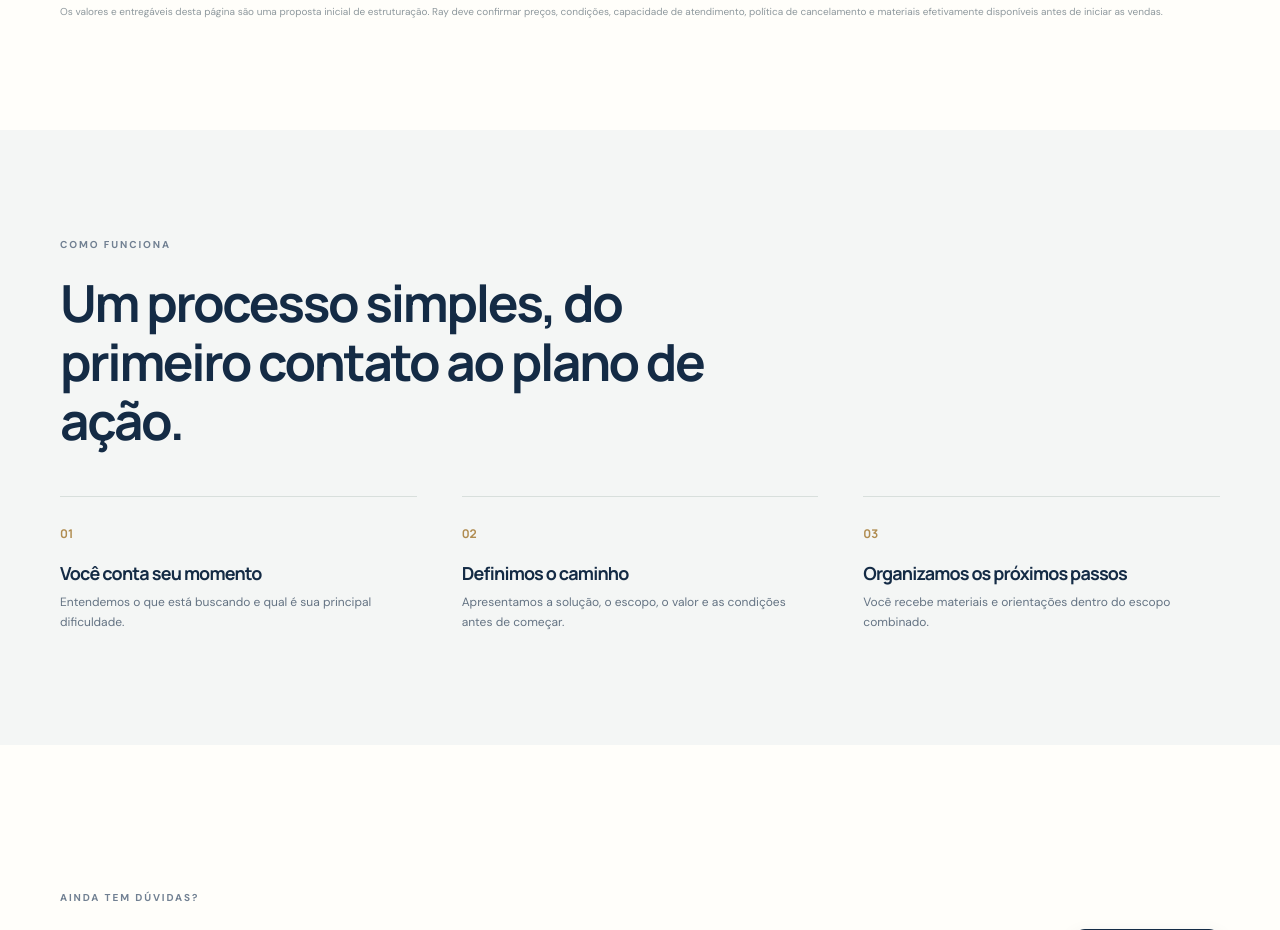
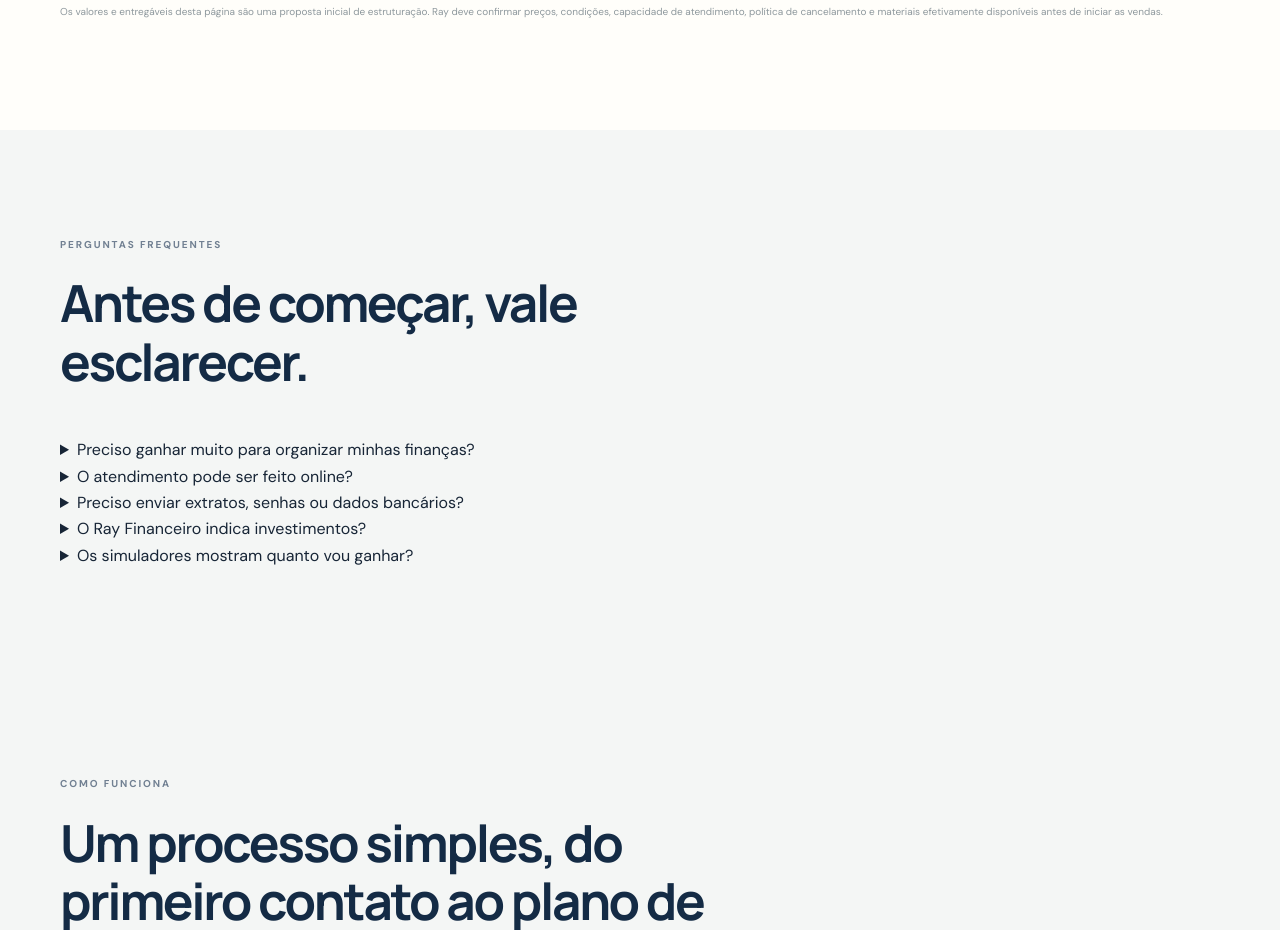
Before and after one commit to nickebel/ray-financeiro, a plain HTML site: page solucoes.html in a window 1280 px wide. Shown: the part 2020-2950 px from the top of the page. Drawn offline with Linux system fonts and the light colour scheme.

Commit message:
Add service FAQs and clarify scope

```diff
--- a/solucoes.html
+++ b/solucoes.html
@@ -8,6 +8,13 @@
 <article class="offer-card" id="pratica"><div class="offer-top"><span class="offer-tag">APRENDA NO SEU RITMO</span><span class="offer-index">03 / 04</span></div><h2>Finanças na <span>Prática</span></h2><p class="offer-description">Um conteúdo digital para aprender fundamentos de organização financeira e aplicar no dia a dia.</p><div class="price"><strong>R$ 79,90</strong><small>compra única · valor inicial sugerido</small></div><ul class="check-list"><li>Aulas gravadas de organização</li><li>Planilha editável</li><li>Planejamento mensal</li><li>Organização de dívidas</li><li>Reserva de emergência</li><li>Exercícios práticos</li></ul><p class="offer-for"><b>Para quem:</b> prefere aprender com autonomia, no próprio tempo.</p><a class="button button-outline button-full" href="contato.html#formulario" data-product="Finanças na Prática">Tenho interesse <span>↗</span></a></article>
 <article class="offer-card" id="evolucao"><div class="offer-top"><span class="offer-tag">ACOMPANHAMENTO AVANÇADO</span><span class="offer-index">04 / 04</span></div><h2>Evolução <span>90</span></h2><p class="offer-description">Um ciclo de acompanhamento para revisar o planejamento, acompanhar metas e ajustar a organização.</p><div class="price"><strong>R$ 697,00</strong><small>pacote inicial sugerido</small></div><ul class="check-list"><li>Diagnóstico de organização financeira</li><li>Quatro encontros individuais</li><li>Plano de ação para 90 dias</li><li>Revisões de orçamento e metas</li><li>Suporte por canal combinado</li><li>Resumo final de evolução</li></ul><p class="offer-for"><b>Para quem:</b> deseja acompanhamento ao longo de três meses.</p><a class="button button-outline button-full" href="contato.html#formulario" data-product="Evolução 90">Conversar sobre o programa <span>↗</span></a></article>
 </div><p class="pricing-note">Os valores e entregáveis desta página são uma proposta inicial de estruturação. Ray deve confirmar preços, condições, capacidade de atendimento, política de cancelamento e materiais efetivamente disponíveis antes de iniciar as vendas.</p></section>
+<section class="section section-muted"><div class="section-shell"><div class="section-heading"><span class="eyebrow">PERGUNTAS FREQUENTES</span><h2>Antes de começar, vale esclarecer.</h2></div><div class="faq-list">
+<details class="faq-item"><summary>Preciso ganhar muito para organizar minhas finanças?</summary><p>Não. A organização começa entendendo a renda e os compromissos que você já tem. O planejamento deve respeitar sua realidade, sem impor metas impossíveis.</p></details>
+<details class="faq-item"><summary>O atendimento pode ser feito online?</summary><p>A proposta inicial do projeto é oferecer atendimento remoto. Formato, horários e disponibilidade devem ser confirmados no momento do contato.</p></details>
+<details class="faq-item"><summary>Preciso enviar extratos, senhas ou dados bancários?</summary><p>Não envie senhas, códigos de autenticação ou dados completos de cartão. As informações necessárias devem se limitar ao escopo do serviço e podem ser apresentadas de forma resumida.</p></details>
+<details class="faq-item"><summary>O Ray Financeiro indica investimentos?</summary><p>O foco desta estrutura é educação e organização financeira pessoal. Não são oferecidas recomendações individualizadas de investimentos nem atividades reguladas sem as autorizações exigidas.</p></details>
+<details class="faq-item"><summary>Os simuladores mostram quanto vou ganhar?</summary><p>Não. Eles apresentam estimativas matemáticas com base nos dados informados. Não representam rentabilidade oferecida, previsão ou garantia de resultado.</p></details>
+</div></div></section>
 <section class="section section-muted"><div class="section-shell"><div class="section-heading"><span class="eyebrow">COMO FUNCIONA</span><h2>Um processo simples, do primeiro contato ao plano de ação.</h2></div><div class="steps-grid"><div><b>01</b><h3>Você conta seu momento</h3><p>Entendemos o que está buscando e qual é sua principal dificuldade.</p></div><div><b>02</b><h3>Definimos o caminho</h3><p>Apresentamos a solução, o escopo, o valor e as condições antes de começar.</p></div><div><b>03</b><h3>Organizamos os próximos passos</h3><p>Você recebe materiais e orientações dentro do escopo combinado.</p></div></div></div></section>
 <section class="section section-shell"><div class="closing-banner"><div><span class="eyebrow">AINDA TEM DÚVIDAS?</span><h2>Vamos entender o que <span>faz sentido para você.</span></h2><p>Envie uma mensagem contando o que deseja organizar.</p></div><a class="button button-primary" href="contato.html#formulario">Falar com Ray ↗</a></div></section>
 </main><div id="site-footer"></div></body></html>
```
